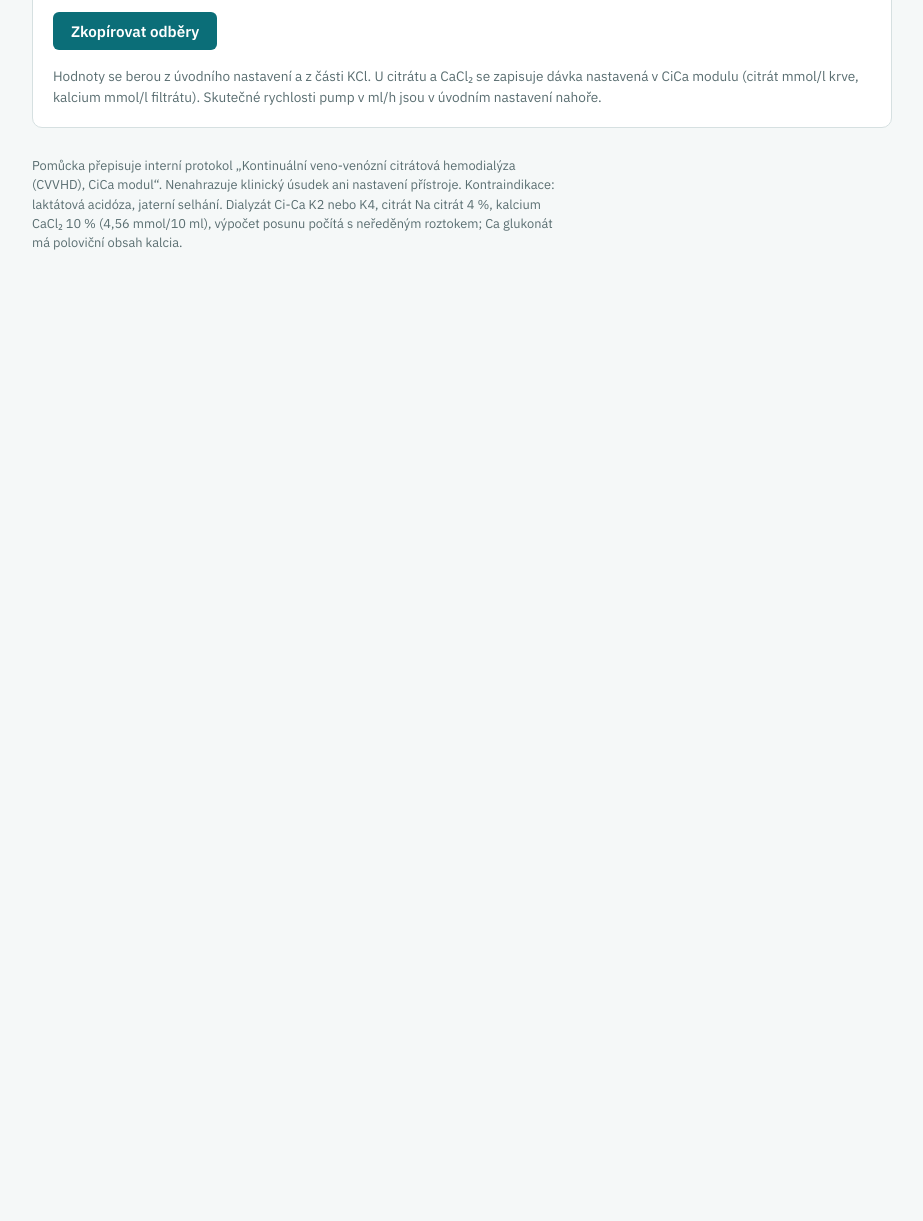
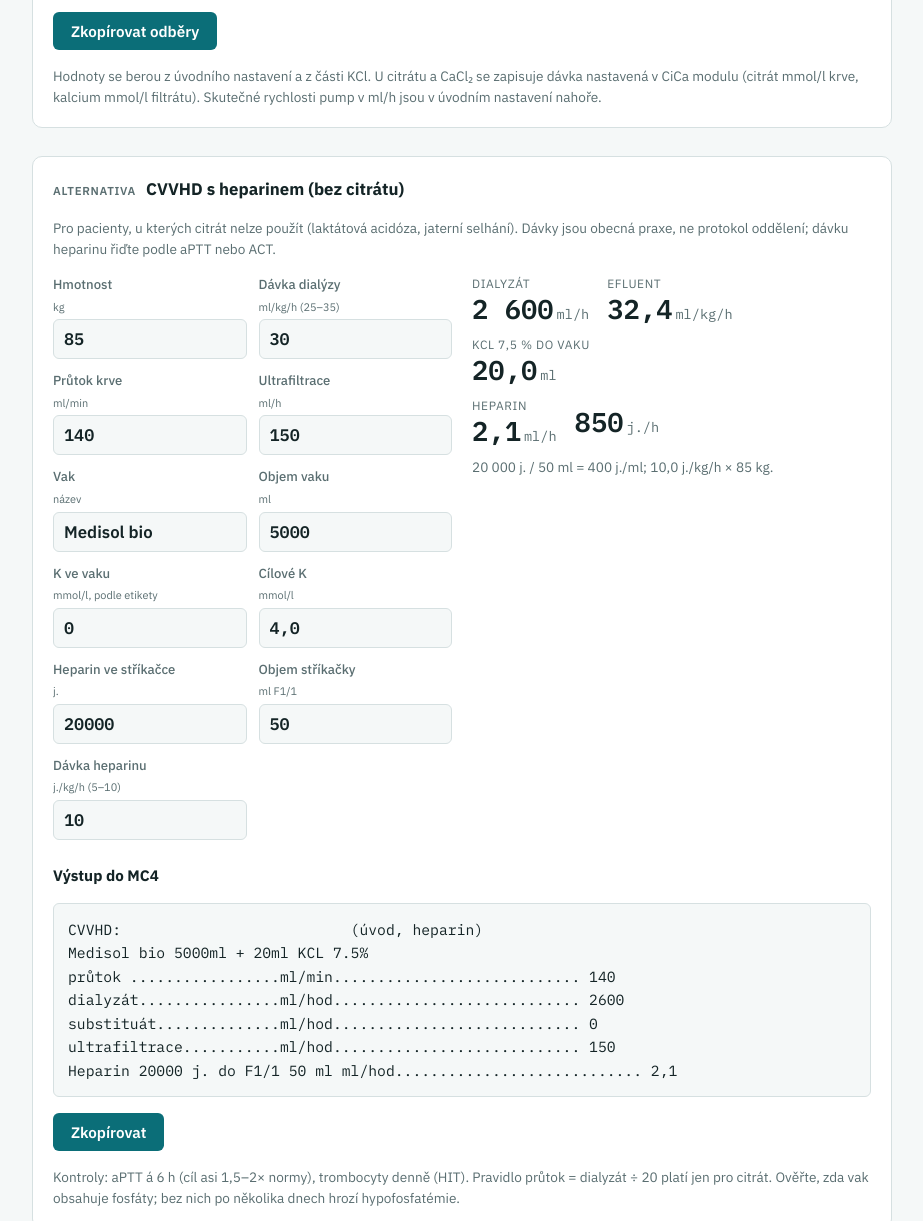
Before and after one commit to simkovicm/rozcestnik, a plain HTML site: page cvvhd_citrat.html in a window 1280 px wide. Shown: the part 4189-5410 px from the top of the page, without its empty margins (178-1101 px from the left). Before the commit the page ends 4489 px from the top, so only its background shows below. Drawn offline with Linux system fonts and the light colour scheme.

Commit message:
CVVHD kalkulačka: heparinová varianta, aktualizace
Co-Authored-By: Claude Opus 5.5 <noreply@anthropic.com>

```diff
--- a/cvvhd_citrat.html
+++ b/cvvhd_citrat.html
@@ -282,6 +282,35 @@ Ca celk., Mg, laktát   1× denně (06 hod)</pre>
     <p class="note">Hodnoty se berou z úvodního nastavení a z části KCl. U citrátu a CaCl₂ se zapisuje dávka nastavená v CiCa modulu (citrát mmol/l krve, kalcium mmol/l filtrátu). Skutečné rychlosti pump v ml/h jsou v úvodním nastavení nahoře.</p>
   </section>
 
+  <!-- 7. Heparinová CVVHD -->
+  <section aria-labelledby="h7">
+    <h2 id="h7"><span class="tag">Alternativa</span> CVVHD s heparinem (bez citrátu)</h2>
+    <p class="note">Pro pacienty, u kterých citrát nelze použít (laktátová acidóza, jaterní selhání). Dávky jsou obecná praxe, ne protokol oddělení; dávku heparinu řiďte podle aPTT nebo ACT.</p>
+    <div class="cols">
+      <div class="fields">
+        <label for="hWt">Hmotnost <small>kg</small><input id="hWt" inputmode="decimal" value="85"></label>
+        <label for="hDose">Dávka dialýzy <small>ml/kg/h (25–35)</small><input id="hDose" inputmode="decimal" value="30"></label>
+        <label for="hFlow">Průtok krve <small>ml/min</small><input id="hFlow" inputmode="decimal" value="140"></label>
+        <label for="hUf">Ultrafiltrace <small>ml/h</small><input id="hUf" inputmode="decimal" value="150"></label>
+        <label for="hBag">Vak <small>název</small><input id="hBag" value="Medisol bio" style="font-family:var(--font-body)"></label>
+        <label for="hBagVol">Objem vaku <small>ml</small><input id="hBagVol" inputmode="decimal" value="5000"></label>
+        <label for="hBagK">K ve vaku <small>mmol/l, podle etikety</small><input id="hBagK" inputmode="decimal" value="0"></label>
+        <label for="hKTarget">Cílové K <small>mmol/l</small><input id="hKTarget" inputmode="decimal" value="4,0"></label>
+        <label for="hHepU">Heparin ve stříkačce <small>j.</small><input id="hHepU" inputmode="decimal" value="20000"></label>
+        <label for="hHepV">Objem stříkačky <small>ml F1/1</small><input id="hHepV" inputmode="decimal" value="50"></label>
+        <label for="hHepD">Dávka heparinu <small>j./kg/h (5–10)</small><input id="hHepD" inputmode="decimal" value="10"></label>
+      </div>
+      <div class="result" id="r-hep"></div>
+    </div>
+    <h3 class="sub">Výstup do MC4</h3>
+    <pre id="hepMc4" class="mc4" tabindex="0"></pre>
+    <div style="display:flex;gap:12px;align-items:center;flex-wrap:wrap">
+      <button type="button" id="copyHep" class="btn">Zkopírovat</button>
+      <span id="copyHepMsg" class="note" aria-live="polite"></span>
+    </div>
+    <p class="note">Kontroly: aPTT á 6 h (cíl asi 1,5–2× normy), trombocyty denně (HIT). Pravidlo průtok = dialyzát ÷ 20 platí jen pro citrát. Ověřte, zda vak obsahuje fosfáty; bez nich po několika dnech hrozí hypofosfatémie.</p>
+  </section>
+
   <footer>
     Pomůcka přepisuje interní protokol „Kontinuální veno-venózní citrátová hemodialýza (CVVHD), CiCa modul“. Nenahrazuje klinický úsudek ani nastavení přístroje. Kontraindikace: laktátová acidóza, jaterní selhání. Dialyzát Ci-Ca K2 nebo K4, citrát Na citrát 4 %, kalcium CaCl₂ 10 % (4,56 mmol/10 ml), výpočet posunu počítá s neředěným roztokem; Ca glukonát má poloviční obsah kalcia.
   </footer>
@@ -547,8 +576,54 @@ Ca celk., Mg, laktát   1× denně (06 hod)</pre>
   $("copyBtn").addEventListener("click", copyFrom("mc4", "copyMsg"));
   $("copyOdb").addEventListener("click", copyFrom("odbery", "copyOdbMsg"));
   $("copyAcc").addEventListener("click", copyFrom("accSheet", "copyAccMsg"));
+  $("copyHep").addEventListener("click", copyFrom("hepMc4", "copyHepMsg"));
 
-  const all = () => { start(); kcl(); citrate(); calcium(); accumulation(); abr(); mc4(); };
+  function hep() {
+    const wt = num("hWt"), dose = num("hDose"), flow = num("hFlow"), uf = num("hUf");
+    const vol = num("hBagVol"), k0 = num("hBagK"), kt = num("hKTarget");
+    const hu = num("hHepU"), hv = num("hHepV"), hd = num("hHepD");
+    const bagName = ($("hBag").value || "").trim() || "vak";
+    const el = $("r-hep");
+    let html = "";
+    let dial = null, kclMl = null, hepRate = null;
+    if (wt > 0 && dose > 0) {
+      dial = Math.round(wt * dose / 100) * 100;
+      const ufV = uf > 0 ? uf : 0;
+      const eff = dial + ufV;
+      html += `<div class="big">${valBox("Dialyzát", dial.toLocaleString("cs-CZ"), "ml/h")}${valBox("Efluent", fmt(eff / wt, 1), "ml/kg/h")}</div>`;
+      if (dose < 25 || dose > 35) html += `<p class="note alert">Dávka mimo obvyklých 25–35 ml/kg/h.</p>`;
+      if (flow > 0 && dial / (flow * 60) > 0.4) html += `<p class="note alert">Dialyzát je vysoký vůči průtoku krve (poměr ${fmt(dial / (flow * 60), 2)}); zvažte vyšší průtok.</p>`;
+    } else html += missing("Zadejte hmotnost a dávku dialýzy.");
+    if (vol > 0 && k0 !== null && !isNaN(k0) && kt !== null && !isNaN(kt)) {
+      if (kt <= k0) kclMl = 0;
+      else kclMl = Math.round(((kt - k0) * vol / 1000) / (KCL_MMOL_PER_ML - kt / 1000) * 2) / 2;
+      html += `<div class="big">${valBox("KCl 7,5 % do vaku", fmt(kclMl, 1), "ml")}</div>`;
+    }
+    if (wt > 0 && hu > 0 && hv > 0 && hd > 0) {
+      const conc = hu / hv;
+      const uh = hd * wt;
+      hepRate = Math.round(uh / conc * 10) / 10;
+      html += `<div class="big">${valBox("Heparin", fmt(hepRate, 1), "ml/h")}${valBox("", Math.round(uh).toLocaleString("cs-CZ"), "j./h")}</div>`;
+      html += `<p class="note">${Math.round(hu).toLocaleString("cs-CZ")} j. / ${fmt(hv, 0)} ml = ${fmt(conc, 0)} j./ml; ${fmt(hd, 1)} j./kg/h × ${fmt(wt, 0)} kg.</p>`;
+      if (hd < 5 || hd > 10) html += `<p class="note alert">Dávka heparinu mimo obvyklých 5–10 j./kg/h. Ověřte záměr (např. riziko krvácení).</p>`;
+    } else html += missing("Zadejte heparin, objem stříkačky a dávku.");
+    el.innerHTML = html;
+
+    const row = (label, unit, val) => label.padEnd(24, ".") + unit + ".".repeat(28) + " " + val;
+    const ml = (v) => Number.isInteger(v) ? String(v) : fmt(v, 1);
+    const bag = `${bagName} ${vol > 0 ? vol : 5000}ml` + (kclMl > 0 ? ` + ${ml(kclMl)}ml KCL 7.5%` : "");
+    $("hepMc4").textContent = [
+      "CVVHD:\t\t\t\t(úvod, heparin)",
+      bag,
+      row("průtok ", "ml/min", flow > 0 ? fmt(flow, 0) : ""),
+      row("dialyzát", "ml/hod", dial ? String(dial) : ""),
+      row("substituát", "ml/hod", "0"),
+      row("ultrafiltrace", "ml/hod", uf > 0 ? String(uf) : ""),
+      row(`Heparin ${hu > 0 ? Math.round(hu) : ""} j. do F1/1 ${hv > 0 ? fmt(hv, 0) : ""} ml `, "ml/hod", hepRate ? fmt(hepRate, 1) : ""),
+    ].join("\n");
+  }
+
+  const all = () => { start(); kcl(); citrate(); calcium(); accumulation(); abr(); mc4(); hep(); };
   document.querySelectorAll("input").forEach((i) => i.addEventListener("input", all));
   all();
 })();
```
